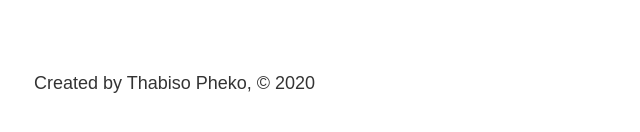
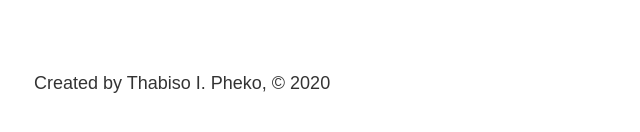
Before and after one commit to tabs150/gatsby-bootcamp, a Gatsby site: page /about in a window 1280 px wide. Shown: the part 660-792 px from the top of the page, 249-889 px from the left. Built offline with nearby package versions, Linux system fonts and the light colour scheme; Gatsby itself is replaced by a stand-in of ours.

```diff
--- a/gatsby-config.js
+++ b/gatsby-config.js
@@ -7,7 +7,7 @@
 module.exports = {
   siteMetadata: {
     title: "Full-Stack Bootcamp!",
-    author: "Thabiso Pheko",
+    author: "Thabiso I. Pheko",
   },
   plugins: ["gatsby-plugin-sass"],
 }
--- a/package.json
+++ b/package.json
@@ -6,7 +6,7 @@
   "license": "MIT",
   "scripts": {
     "build": "gatsby build",
-    "develop": "gatsby develop",
+    "develop": "env-cmd -f .env.development gatsby develop",
     "format": "prettier --write \"**/*.{js,jsx,json,md}\"",
     "start": "npm run develop",
     "serve": "gatsby serve",
@@ -21,6 +21,7 @@
     "react-dom": "^16.12.0"
   },
   "devDependencies": {
+    "env-cmd": "^10.0.1",
     "prettier": "^1.19.1"
   },
   "repository": {
--- a/src/components/footer.js
+++ b/src/components/footer.js
@@ -1,9 +1,19 @@
 import React from "react"
+import { graphql, useStaticQuery } from "gatsby"
 
 const Footer = () => {
+  const data = useStaticQuery(graphql`
+    query {
+      site {
+        siteMetadata {
+          author
+        }
+      }
+    }
+  `)
   return (
     <footer>
-      <p>Created by Thabiso Pheko, &copy; 2020</p>
+      <p>Created by {data.site.siteMetadata.author}, &copy; 2020</p>
     </footer>
   )
 }
```
Also changed, not shown: 1 other file.
